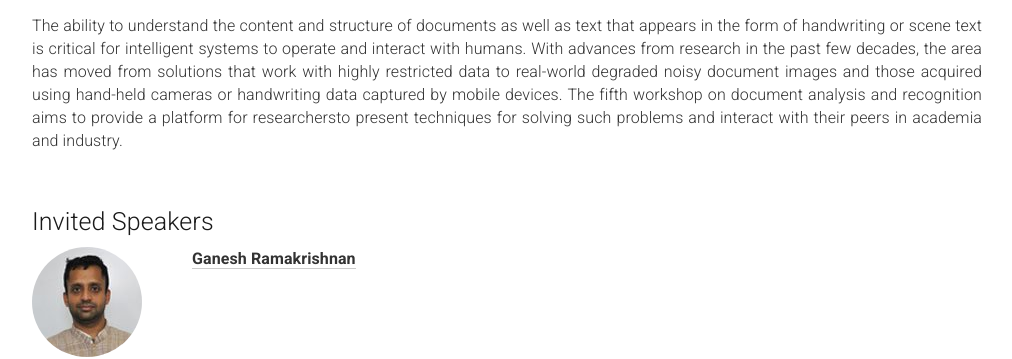
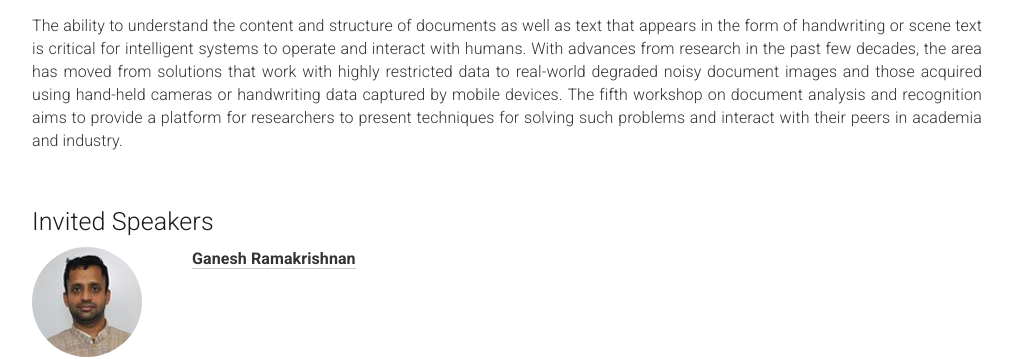
Before and after one commit to wdar21/wdar21.github.io, a Jekyll site: the page built from _pages/home.md, in a window 1280 px wide and 900 px high. Shown: the part 313-672 px from the top of the window, without its empty margins (133-1145 px from the left). Built offline with Jekyll 4.4.1, drawn with Linux system fonts in a browser that asks for light colours.

Commit message:
Update home.md

```diff
--- a/_pages/home.md
+++ b/_pages/home.md
@@ -31,7 +31,7 @@ acknowledgements: ""
 
 <div class="row">
   <div class="col-xs-12">
-    <p> The ability to understand the content and structure of documents as well as text that appears in the form of handwriting or scene text is     critical for intelligent systems to operate and interact with humans. With advances from research in the past few decades, the area has moved from solutions that work with highly restricted data to real-world degraded noisy document images and those acquired using hand-held cameras or handwriting data captured by mobile devices. The fifth workshop on document analysis and recognition aims to provide a platform for researchersto present techniques for solving such problems and interact with their peers in academia and industry. </p>
+    <p> The ability to understand the content and structure of documents as well as text that appears in the form of handwriting or scene text is     critical for intelligent systems to operate and interact with humans. With advances from research in the past few decades, the area has moved from solutions that work with highly restricted data to real-world degraded noisy document images and those acquired using hand-held cameras or handwriting data captured by mobile devices. The fifth workshop on document analysis and recognition aims to provide a platform for researchers to present techniques for solving such problems and interact with their peers in academia and industry. </p>
   </div>
 </div>
 
```
